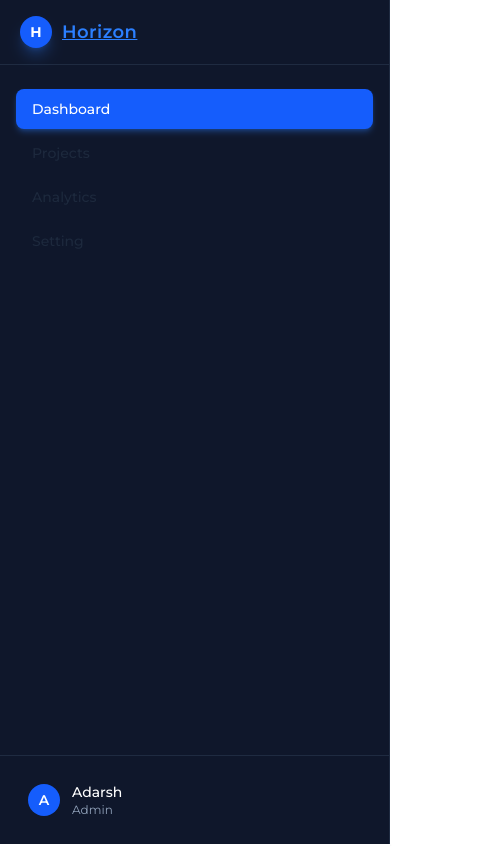
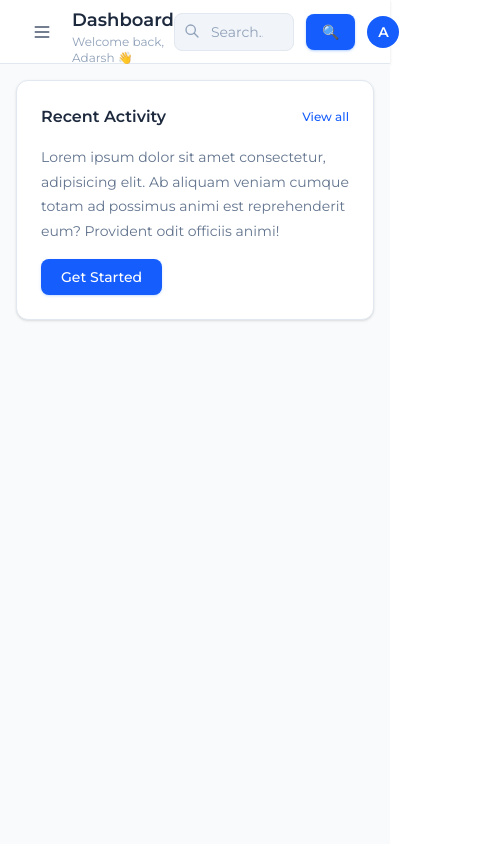
Before and after one commit to AdarshsinghDev/Mekari, a React (Vite) app in the folder horizon/: page /dashboard in a window 390 px wide. Shown: the top 846 px of the page, 486 px wide, since content can reach past the window. Built offline with nearby package versions, Linux system fonts and the light colour scheme.

Commit message:
feat: implement mobile drawer and fluid scaling (FE-02.2)

```diff
--- a/horizon/src/components/Header.tsx
+++ b/horizon/src/components/Header.tsx
@@ -1,31 +1,54 @@
-const Header = () => {
+
+type HeaderProps = {
+  onMenuClick: () => void;
+};
+
+const Header = ({ onMenuClick }: HeaderProps) => {
   return (
-    <header className="flex h-16 items-center justify-between border-b border-slate-200 bg-white px-6 shadow-sm">
-      {/* Left Side */}
-      <div>
-        <h1 className="text-lg font-semibold text-slate-800">Dashboard</h1>
-        <p className="text-xs text-slate-400">Welcome back, Adarsh 👋</p>
+    <header className="flex h-16 items-center justify-between border-b border-slate-200 bg-white px-6 shadow-sm shrink-0">
+
+      {/* Left Side — hamburger + title */}
+      <div className="flex items-center gap-3 ">
+
+
+        <button
+          onClick={onMenuClick}
+          className="md:hidden p-2 rounded-lg hover:bg-slate-100 transition-colors"
+          aria-label="Open menu"
+        >
+          <svg className="h-5 w-5 text-slate-600" fill="none" stroke="currentColor" viewBox="0 0 24 24">
+            <path strokeLinecap="round" strokeLinejoin="round" strokeWidth={2} d="M4 6h16M4 12h16M4 18h16" />
+          </svg>
+        </button>
+
+        <div >
+          <h1 className="text-lg font-semibold text-slate-800 md:pt-0 pt-2 ">Dashboard</h1>
+          <p className="text-xs text-slate-400 ">Welcome back, Adarsh 👋</p>
+        </div>
       </div>
 
-      {/* Right side */}
+      {/* Right Side — search + avatar */}
       <div className="flex items-center gap-3">
         <div className="relative">
           <input
             type="search"
             placeholder="Search..."
-            className="w-56 pl-9 pr-4 py-2 text-sm bg-slate-100 border border-slate-200 rounded-lg outline-none focus:border-blue-500 focus:ring-2 focus:ring-blue-500/20 transition-all placeholder:text-slate-400"
+            className="md:w-40 w-30 sm:w-56 pl-9 pr-4 py-2 text-sm bg-slate-100 border border-slate-200 rounded-lg outline-none focus:border-blue-500 focus:ring-2 focus:ring-blue-500/20 transition-all placeholder:text-slate-400"
           />
           <svg className="absolute left-2.5 top-2.5 h-4 w-4 text-slate-400" fill="none" stroke="currentColor" viewBox="0 0 24 24">
             <path strokeLinecap="round" strokeLinejoin="round" strokeWidth={2} d="M21 21l-6-6m2-5a7 7 0 11-14 0 7 7 0 0114 0z" />
           </svg>
         </div>
+
         <button className="bg-blue-600 hover:bg-blue-700 text-white text-sm px-4 py-2 rounded-lg font-medium transition-colors shadow-sm shadow-blue-500/30 cursor-pointer">
-          Search
+          🔍
         </button>
+
         <div className="h-8 w-8 rounded-full bg-blue-600 flex items-center justify-center text-white text-sm font-semibold cursor-pointer">
           A
         </div>
       </div>
+
     </header>
   );
 };
--- a/horizon/src/components/Layout.tsx
+++ b/horizon/src/components/Layout.tsx
@@ -1,18 +1,25 @@
-import Sidebar from "./SideBar";
+import { useState } from "react";
+import Sidebar from "./Sidebar";
 import Header from "./Header";
 import MainContent from "./MainContent";
 
 const Layout = () => {
+  // ye state track karti hai ki mobile drawer khula hai ya band
+  const [isOpen, setIsOpen] = useState(false);
+
   return (
-    <div className="grid min-h-screen grid-cols-1 md:grid-cols-[260px_1fr]">
-      {/* Left Side */}
-      <Sidebar />
+    // min-w-[320px] — 320px se chota screen ho toh bhi layout toot nahi
+    <div className="flex min-h-screen min-w-[320px]">
 
-      {/* Right Side */}
-      <div className="flex flex-col">
-        <Header />
+      <Sidebar isOpen={isOpen} onClose={() => setIsOpen(false)} />
+
+      {/* right wala section — header aur main content dono yahan hain */}
+      {/* min-w-0 isliye lagaya kyunki flex child kabhi kabhi overflow kar deta hai */}
+      <div className="flex flex-col flex-1 min-w-0">
+        <Header onMenuClick={() => setIsOpen(true)} />
         <MainContent />
       </div>
+
     </div>
   );
 };
--- a/horizon/src/components/MainContent.tsx
+++ b/horizon/src/components/MainContent.tsx
@@ -1,20 +1,29 @@
 const MainContent = () => {
   return (
-    <main className="flex-1 bg-slate-50 p-6">
+    // flex-1 — bachi hui saari height le lo
+    // overflow-y-auto — agar content zyada ho toh scroll karo, bahar nahi jaayega
+    <main className="flex-1 bg-slate-50 p-4 sm:p-6 overflow-y-auto">
 
 
-      {/* Content Area */}
+      <div className="max-w-[1400px] mx-auto min-w-0">
+
+        {/* recent activity card */}
         <div className="bg-white rounded-xl border border-slate-200 shadow-sm p-6">
           <div className="flex items-center justify-between mb-4">
             <h2 className="text-base font-semibold text-slate-800">Recent Activity</h2>
-          <button className="text-xs text-blue-600 hover:text-blue-700 font-medium cursor-pointer">View all</button>
+            <button className="text-xs text-blue-600 hover:text-blue-700 font-medium cursor-pointer">
+              View all
+            </button>
           </div>
           <p className="text-sm text-slate-500 leading-relaxed">
-          Lorem ipsum dolor sit amet consectetur, adipisicing elit. Ab aliquam veniam cumque totam ad possimus animi est reprehenderit eum? Provident odit officiis animi!
+            Lorem ipsum dolor sit amet consectetur, adipisicing elit. Ab aliquam veniam
+            cumque totam ad possimus animi est reprehenderit eum? Provident odit officiis animi!
           </p>
           <button className="mt-4 bg-blue-600 hover:bg-blue-700 text-white text-sm px-5 py-2 rounded-lg font-medium transition-colors cursor-pointer shadow-sm shadow-blue-500/20">
             Get Started
           </button>
+        </div>
+
       </div>
     </main>
   );
--- a/horizon/src/components/Sidebar.tsx
+++ b/horizon/src/components/Sidebar.tsx
@@ -4,25 +4,75 @@ import SidebarItem from "./SidebarItem";
 
 const navItem = ["Dashboard", "Projects", "Analytics", "Setting"];
 
-const Sidebar = () => {
+type SidebarProps = {
+  isOpen: boolean;
+  onClose: () => void;
+};
+
+const Sidebar = ({ isOpen, onClose }: SidebarProps) => {
   const [active, setActive] = useState(navItem[0]);
 
   return (
-    <aside className="bg-slate-900 flex flex-col min-h-screen border-r border-slate-700/50">
+    <>
+      {/*
+        ye dark background hai jo drawer ke peeche aata hai
+        sirf mobile par dikhta hai (md:hidden)
+        agar isOpen false hai toh ye render hi nahi hoga
+        click karo toh onClose chalega aur drawer band
+      */}
+      {isOpen && (
+        <div
+          onClick={onClose}
+          className="fixed inset-0 bg-black/50 z-40 md:hidden"
+        />
+      )}
+
+      <aside
+        className={`
+          bg-slate-900 flex flex-col shrink-0
+
+          /* mobile: screen ke upar float karta hai, left se slide karta hai */
+          fixed top-0 left-0 h-full w-[260px] z-50
+          transition-transform duration-300 ease-in-out
+          ${isOpen ? "translate-x-0" : "-translate-x-full"}
+
+          /* 768px se bada screen: normal layout mein aa jao, hamesha visible */
+          md:static md:z-auto md:h-auto md:translate-x-0 md:min-h-screen
+        `}
+      >
+        {/* logo aur close button ek row mein */}
+        <div className="flex items-center justify-between border-b border-slate-700/50 pr-3">
           <Logo />
 
+          {/* ye X button sirf mobile par dikhta hai — md:hidden se desktop par chupta hai */}
+          <button
+            onClick={onClose}
+            className="md:hidden p-2 rounded-lg hover:bg-slate-700 transition-colors"
+            aria-label="Close menu"
+          >
+            <svg className="h-5 w-5 text-slate-400" fill="none" stroke="currentColor" viewBox="0 0 24 24">
+              <path strokeLinecap="round" strokeLinejoin="round" strokeWidth={2} d="M6 18L18 6M6 6l12 12" />
+            </svg>
+          </button>
+        </div>
+
+        {/* nav links */}
         <nav className="flex-1 p-4 space-y-1 mt-2">
           {navItem.map((item) => (
             <SidebarItem
               key={item}
               title={item}
               active={active === item}
-            onClick={() => setActive(item)}
+              onClick={() => {
+                setActive(item);
+                // mobile par item select hone ke baad drawer khud band ho jaye
+                onClose();
+              }}
             />
           ))}
         </nav>
 
-      {/* Bottom user section */}
+        {/* neeche user info */}
         <div className="p-4 border-t border-slate-700/50">
           <div className="flex items-center gap-3 px-3 py-2.5 rounded-lg hover:bg-slate-700/60 cursor-pointer transition-all">
             <div className="h-8 w-8 rounded-full bg-blue-600 flex items-center justify-center text-white text-sm font-semibold">
@@ -34,7 +84,9 @@ const Sidebar = () => {
             </div>
           </div>
         </div>
+
       </aside>
+    </>
   );
 };
 
```
Lines whose indentation alone changed are shown as unchanged.
